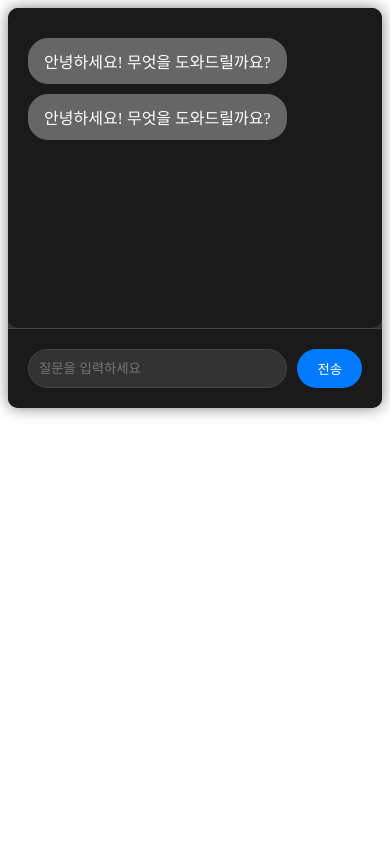
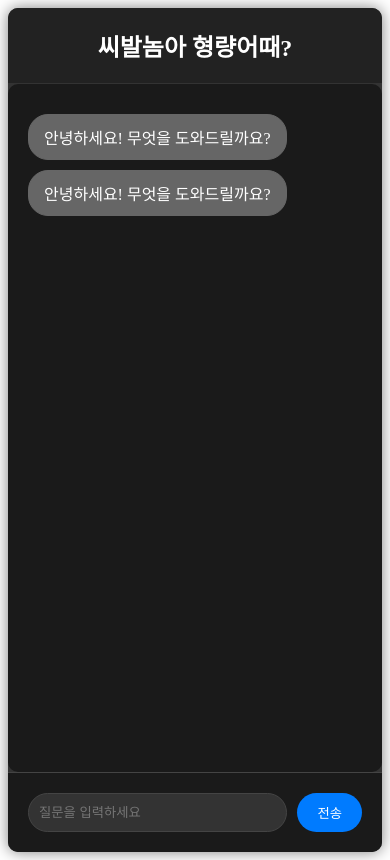
Before and after one commit to jumosd/chatbot-1, a React (Vite) app: page / in a window 390 px wide. Built offline with nearby package versions, Linux system fonts and the light colour scheme.

Commit message:
챗봇뚞딲~!!! 모바일 사이즈 마 춤

```diff
--- a/src/App.jsx
+++ b/src/App.jsx
@@ -5,10 +5,18 @@ import styled from 'styled-components';
 
 const App = () => {
   return (
-    <>
+    <AppContainer>
       <ChatBox />
-    </>
+    </AppContainer>
   );
 };
 
 export default App;
+
+
+
+const AppContainer = styled.div`
+  display: flex;
+  justify-content: center;
+  align-items: center;
+`;
--- a/src/components/ChatBox.jsx
+++ b/src/components/ChatBox.jsx
@@ -49,6 +49,7 @@ const ChatBox = () => {
 
     return (
         <ChatBoxContainer>
+            <Title>씨발놈아 형량어때?</Title>
             <MessagesContainer>
                 {messages.map((message) => (
                     <Message key={message.id} content={message.content} sender={message.sender} />
@@ -62,16 +63,32 @@ const ChatBox = () => {
 
 export default ChatBox;
 
+
+const Title = styled.div`
+    padding: 20px;
+    font-size: 24px;
+    font-weight: bold;
+    color: #ffffff;
+    background-color: #222222;
+    border-top-left-radius: 10px;
+    border-top-right-radius: 10px;
+    border-bottom: 1px solid #333333;
+    text-align: center;
+`
+
 const ChatBoxContainer = styled.div`
-    max-width: 600px;
-    max-height: 400px;
-    height: 100vh;
-    margin: auto;
+    max-width: 500px;
+    width: 100%;
+    height: 800px;
     background-color: #333333;
     border-radius: 10px;
     box-shadow: 0 0 15px rgba(0,0,0,0.5);
     display: flex;
     flex-direction: column;
+
+    @media (max-width: 768px) {
+        height: 100vh;
+    }
 `;
 
 const MessagesContainer = styled.div`
--- a/src/components/MessageInput.jsx
+++ b/src/components/MessageInput.jsx
@@ -16,6 +16,12 @@ const MessageInput = ({ sendMessage }) => {
         }
     };
 
+    const handleKeyDown = (event) => {
+        if (event.key === 'Enter') {
+            handleSubmit();
+        }
+    }
+
     return (
         <Form onSubmit={handleSubmit}>
             <InputField
@@ -25,7 +31,7 @@ const MessageInput = ({ sendMessage }) => {
                 placeholder="질문을 입력하세요"
 
             />
-            <SendButton type="submit">전송</SendButton>
+            <SendButton type="submit" onKeyDown={handleKeyDown}>전송</SendButton>
         </Form>
     );
 };
```
